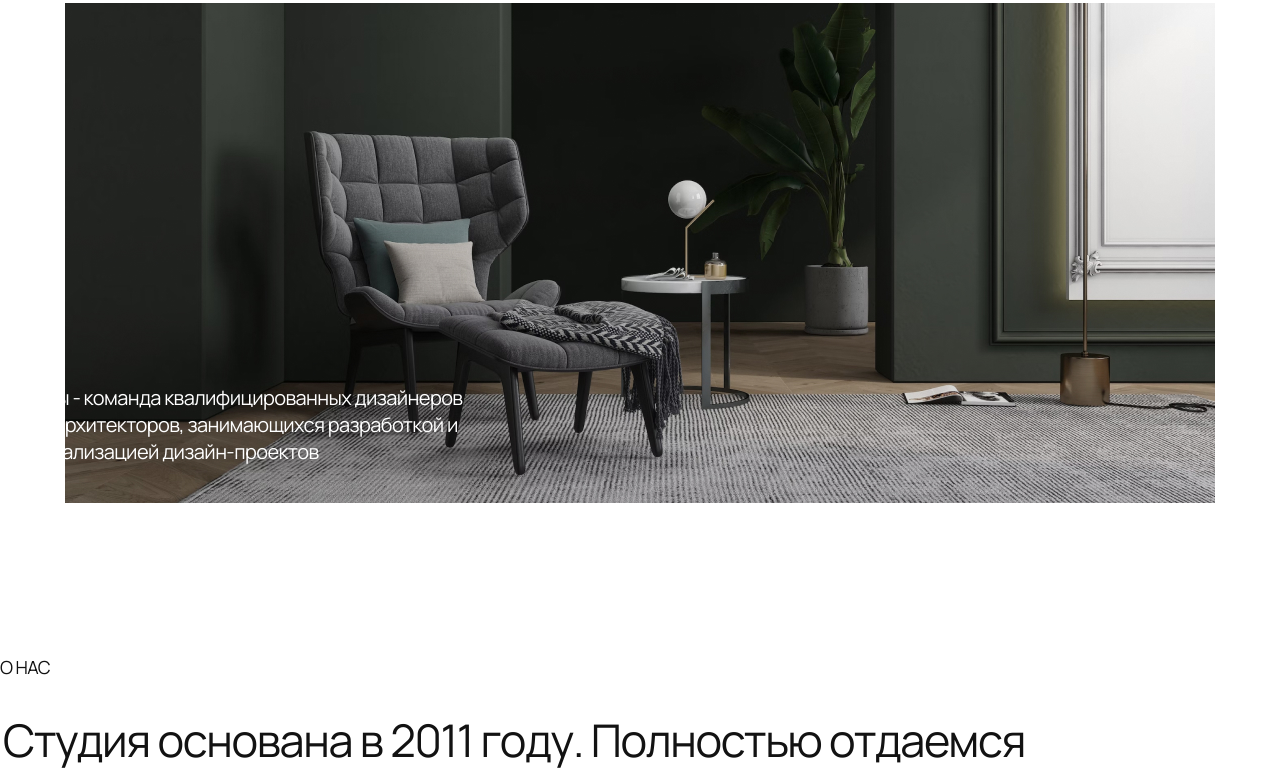
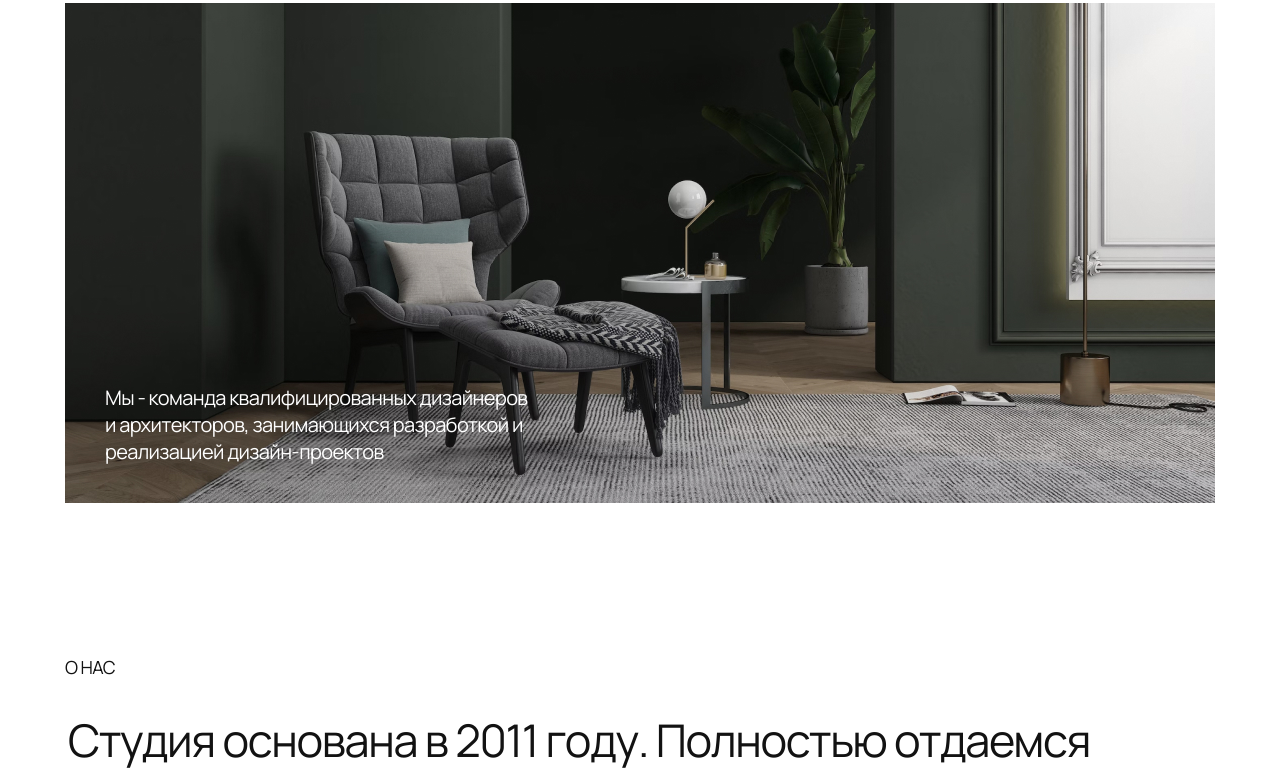
Before and after one commit to VladVlad1238/Metrika-adaptive, a plain HTML site: page index.html in a window 1280 px wide. Shown: the part 147-931 px from the top of the page. Drawn offline with Linux system fonts and the light colour scheme.

Commit message:
Update index.css

```diff
--- a/styles/index.css
+++ b/styles/index.css
@@ -66,7 +66,7 @@ button {
 .main {
   margin: 0 auto;
 }
-container__whitespace {
+.container__whitespace {
   margin: 0 auto;
   max-width: 1150px;
   padding: 0 15px;
```
